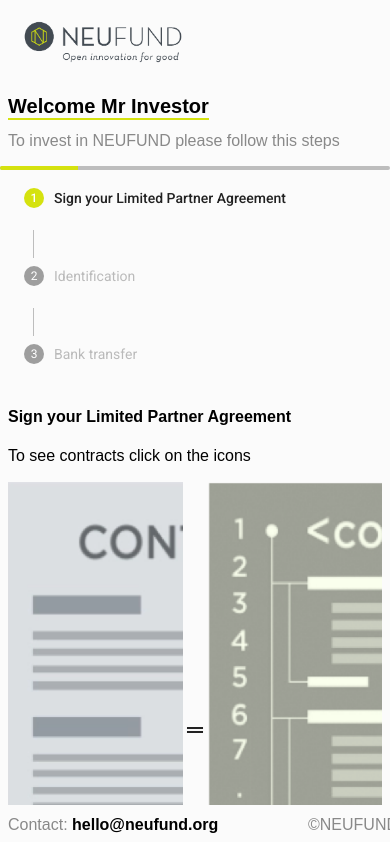
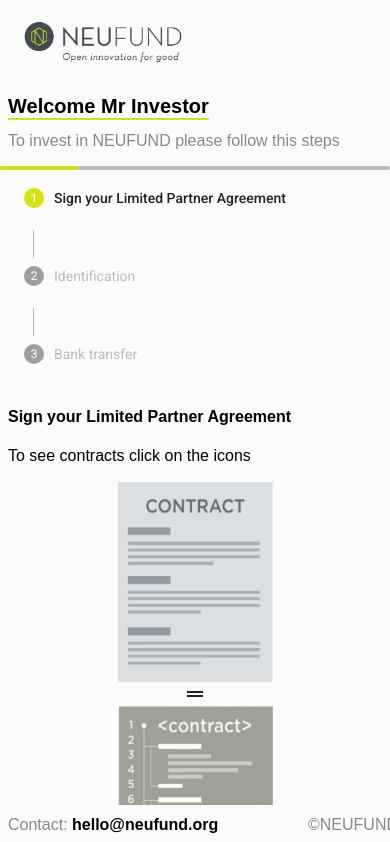
Before and after one commit to Neufund/ms2, a React app: page /contracts in a window 390 px wide. Shown: the top 842 px of the page. Built offline with nearby package versions, Linux system fonts and the light colour scheme; what ledger-wallet-provider, react-tap-event-plugin, web3-polyfill would draw is missing.

Commit message:
Change size and responsiveness of contracts images

```diff
--- a/src/app/Contracts.js
+++ b/src/app/Contracts.js
@@ -12,10 +12,10 @@
             <div className="secondary-info">To invest in NEUFUND please follow this steps</div>
             <ProgressBar progress={20}/>
             <div className="row">
-                <div className="col-sm-4">
+                <div className="col-xs-12 col-sm-4">
                     <StepperWrapper step={0}/>
                 </div>
-                <div className="col-sm-8">
+                <div className="col-xs-12 col-sm-8">
                     <ContractSign />
                 </div>
             </div>
--- a/src/ui/ContractSign.js
+++ b/src/ui/ContractSign.js
@@ -7,6 +7,8 @@
 import IconButton from 'material-ui/IconButton';
 import Checkbox from 'material-ui/Checkbox';
 import RaisedButton from 'material-ui/RaisedButton';
+import ContractPaper from '../images/contract_paper.png'
+import ContractSmart from '../images/contract_smart.png'
 
 
 export default class ContractSign extends React.Component {
@@ -63,12 +65,20 @@
             <div className="ContractSign">
                 <h4>Sign your Limited Partner Agreement</h4>
                 <p>To see contracts click on the icons</p>
-                <div className="Contracts">
-                    <div className="Contract Paper" onClick={this.handleOpen}></div>
-                    <div>
+                <div className="Contracts row">
+                    <div className="col-xs-12 col-sm-3" onClick={this.handleOpen}>
+                        <div className="ContractWrapper">
+                            <img className="Contract" src={ContractPaper} alt="paper contract code"/>
+                        </div>
+                    </div>
+                    <div className="col-xs-12 col-sm-1 ContractEquals">
                         <FontIcon className="material-icons">drag_handle</FontIcon>
                     </div>
-                    <div className="Contract Smart" onClick={this.handleOpen}></div>
+                    <div className="col-xs-12 col-sm-3" onClick={this.handleOpen}>
+                        <div className="ContractWrapper">
+                            <img className="Contract" src={ContractSmart} alt="smart contract code"/>
+                        </div>
+                    </div>
                 </div>
                 <Dialog
                     modal={false}
--- a/src/ui/ContractSign.scss
+++ b/src/ui/ContractSign.scss
@@ -1,19 +1,11 @@
 @import "../styles/colors";
 
-.ContractSign {
-  .Contracts {
-    display: flex;
-    flex-direction: row;
-    justify-content: space-between;
-    align-items: center;
-  }
-}
-
-.Contract {
-  height: 500px;
-  width: 400px;
-  background-size: cover;
-  background-repeat: no-repeat;
+.ContractWrapper {
+  height: 200px;
+  width: 155px;
+  max-width: 100%;
+  margin-left: auto;
+  margin-right: auto;
   cursor: pointer;
 
   &:hover {
@@ -26,7 +18,7 @@
       height: 100%;
       width: 100%;
       position: absolute;
-      top:0;
+      top: 0;
       left: 0;
     }
 
@@ -34,20 +26,17 @@
       content: "fullscreen";
       display: block;
       position: absolute;
-      top:50%;
-      margin-top: -48px;
+      top: 50%;
+      margin-top: -24px;
       text-align: center;
-
-      height: 96px;
-      line-height: 96px;
+      height: 48px;
+      line-height: 48px;
       width: 100%;
-
       color: $contracts-signup-hover-icon-color;
-
       font-family: 'Material Icons';
       font-weight: normal;
       font-style: normal;
-      font-size: 96px;
+      font-size: 48px;
       letter-spacing: normal;
       text-transform: none;
       white-space: nowrap;
@@ -56,16 +45,21 @@
       -moz-font-feature-settings: 'liga';
       -moz-osx-font-smoothing: grayscale;
     }
-
   }
 }
 
-.Paper {
-  background-image: url('../images/contract_paper.png');
+.Contract {
+  display: block;
+  height: 200px;
+  width: 155px;
+  max-width: 100%;
 }
 
-.Smart{
-  background-image: url('../images/contract_smart.png');
+.ContractEquals {
+  display: flex;
+  flex-direction: column;
+  justify-content: center;
+  align-items: center;
 }
 
 .CheckboxWrapper {
```
